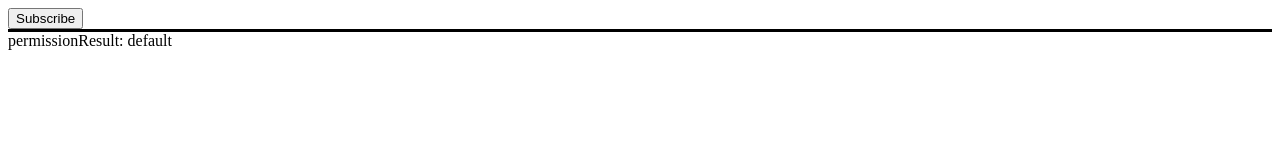
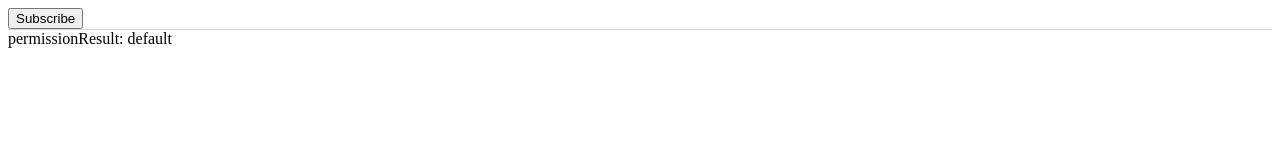
Before and after one commit to ericlhopper/web-push, a website: page index.html in a window 1280 px wide. Both pictures are taken after a click on the button "Subscribe". Drawn offline with nearby package versions, Linux system fonts and the light colour scheme.

Commit message:
tweaking the log() output

```diff
--- a/index.html
+++ b/index.html
@@ -17,7 +17,7 @@
 
         function log(text) {
           console.log(text);
-          $("div#text").append('<div style="border-top:solid; white-space: pre;">'+text+'</div>');
+          $("div#text").append('<div style="border-top: 1px solid lightgray; white-space: pre;">'+text+'</div>');
         }
 
         Notification.requestPermission((permissionResult) => {
```
